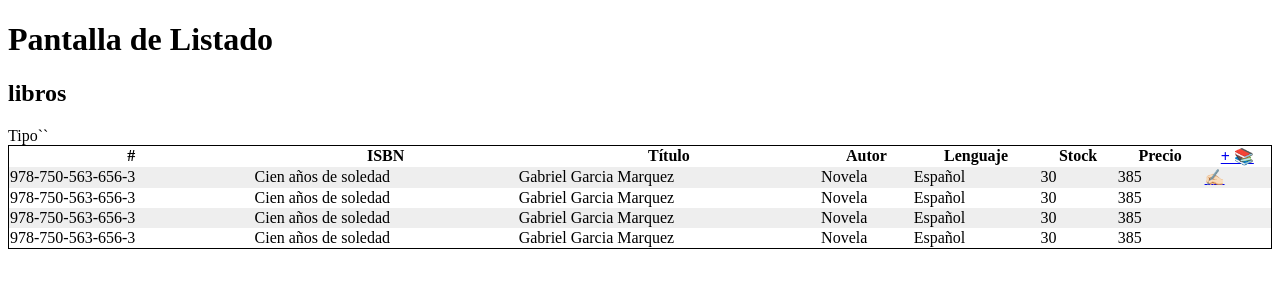
After one commit to SantiagoGLara/ISC-ITM, a PHP site: page /libros_listado.html in a window 1280 px wide. The commit adds this page. Shown: the top 300 px of the page. Run offline with PHP 8.4, Linux system fonts and the light colour scheme.

Commit message:
aountes progra web y abd

```diff
--- /dev/null
+++ b/6to/programación web/codigo apuntes/captura/estilokys.css
@@ -0,0 +1,14 @@
+table{
+    width: 100%;
+    border: 1px solid black;
+    border-spacing: 0px;
+}
+tr:nth-child(odd):not(tr:first-child){
+    background-color: #fff;
+}
+tr:nth-child(even){
+    background-color: #eee;
+}
+tr:hover:not(tr:first-child):not(tr:last-child){
+    background-color: cadetblue;
+}
--- /dev/null
+++ b/6to/programación web/codigo apuntes/captura/libros_listado.html
@@ -0,0 +1,37 @@
+<!DOCTYPE html>
+<html lang="en">
+<head>
+    <meta charset="UTF-8">
+    <meta name="viewport" content="width=device-width, initial-scale=1.0">
+    <title>Document</title>
+    <link rel="stylesheet" href="estilokys.css">
+</head>
+<body>
+    <header>
+        <h1>Pantalla de Listado</h1>
+        <h2>libros</h2>
+    </header>
+    <table>
+        <tr>
+            <th>#</th><th>ISBN</th><th>Título</th><th>Autor</th>Tipo<th>Lenguaje</th><th>Stock</th><th>Precio</th><th><a href="#">+ &#128218</th>
+        </tr>
+        <tr>
+            <td>978-750-563-656-3</td><td>Cien años de soledad</td><td>Gabriel Garcia Marquez</td><td>Novela</td><td>Español</td><td>30</td><td>385</td><td><a href="#">&#9997;&#127995</a></td>
+        </tr>
+        <tr>``
+            <td>978-750-563-656-3</td><td>Cien años de soledad</td><td>Gabriel Garcia Marquez</td><td>Novela</td><td>Español</td><td>30</td><td>385</td><td></td>
+        </tr>
+        <tr>
+            <td>978-750-563-656-3</td><td>Cien años de soledad</td><td>Gabriel Garcia Marquez</td><td>Novela</td><td>Español</td><td>30</td><td>385</td><td></td>
+        </tr>
+        <tr>
+            <td>978-750-563-656-3</td><td>Cien años de soledad</td><td>Gabriel Garcia Marquez</td><td>Novela</td><td>Español</td><td>30</td><td>385</td><td></td>
+        </tr>
+    </table>
+
+
+</body>
+<script>
+    alert(window.location);
+</script>
+</html>
```
Also changed, not shown: 6to/Administracion Base de Datos/apuntes.md (+42 -10 lines), 6to/programación web/codigo apuntes/captura/estiloListado.css (+9 -0 lines).
